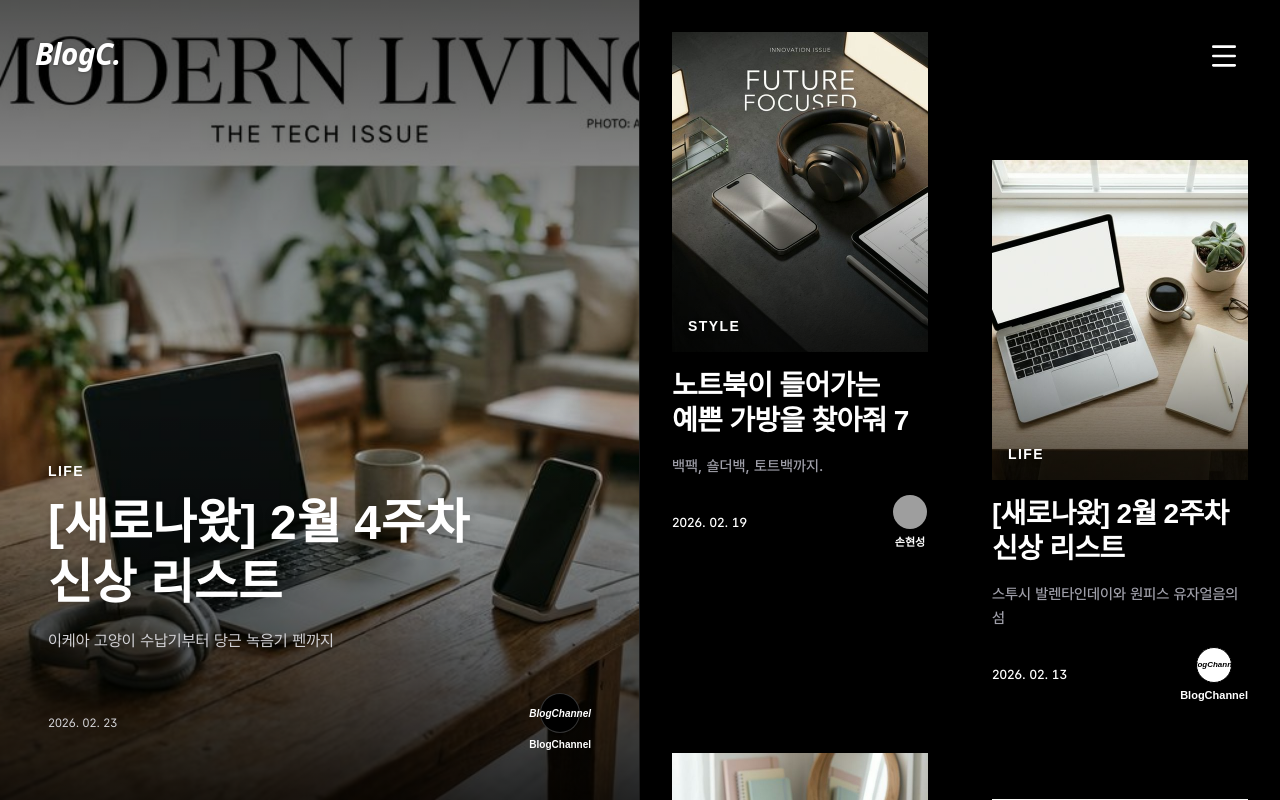
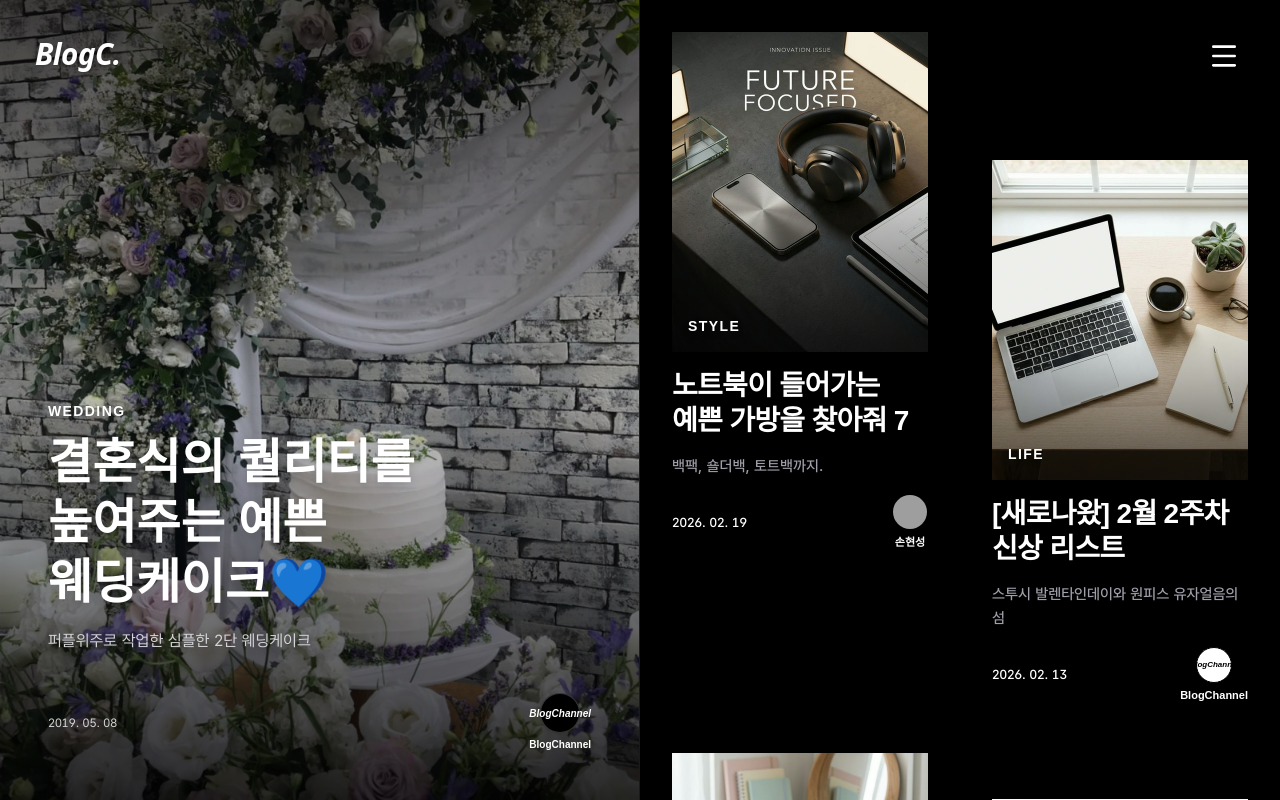
Before and after one commit to lebass98/Editor, a Next.js app: page / in a window 1280 px wide. Shown: the top 800 px of the page. Built offline with nearby package versions, Linux system fonts and the light colour scheme; grey boxes are pictures that could not be loaded; a web font is replaced by a local one.

Commit message:
feat: add duet-mini wedding cake content to main hero and article

```diff
--- a/src/app/article/[id]/page.tsx
+++ b/src/app/article/[id]/page.tsx
@@ -69,8 +69,8 @@ export default async function ArticlePage({ params }: { params: Promise<{ id: st
         {/* Left Fixed Image */}
         <div className="w-full lg:w-1/2 h-[50vh] lg:h-screen lg:sticky top-0 relative shrink-0 z-0 bg-black overflow-hidden">
           <Image
-            src={getImagePath("/images/hero_lifestyle_tech_magazine_1771911195246.png")}
-            alt="Hero Left Image"
+            src={getImagePath("/images/duet-mini-cake.jpg")}
+            alt="Duet Mini Wedding Cake"
             fill
             className="object-cover opacity-90"
             priority
@@ -83,73 +83,81 @@ export default async function ArticlePage({ params }: { params: Promise<{ id: st
           {/* Header Block (Takes full viewport height to match split view) */}
           <div className="w-full relative flex flex-col justify-center px-8 lg:px-16 xl:px-24 min-h-[50vh] lg:min-h-screen pb-16 pt-32 lg:pt-0">
             <div className="text-sm font-bold tracking-widest text-black mb-6 uppercase">
-              TECH
+              WEDDING
             </div>
 
-            <h1 className="text-4xl sm:text-5xl lg:text-[64px] font-bold leading-[1.3] tracking-tight text-black mb-8 break-keep">
-              <span className="border-b-[5px] border-black pb-1 leading-[1.5]">아이폰 폴드는 정말</span><br className="hidden md:block" />
-              <span className="border-b-[5px] border-black pb-1 leading-[1.5] mt-4 md:mt-0 inline-block">이렇게 나올까?</span>
+            <h1 className="text-4xl sm:text-5xl lg:text-[54px] font-bold leading-[1.3] tracking-tight text-black mb-8 break-keep">
+              <span className="border-b-[5px] border-black pb-1 leading-[1.5]">결혼식의 퀄리티를</span><br className="hidden md:block" />
+              <span className="border-b-[5px] border-black pb-1 leading-[1.5] mt-4 md:mt-0 inline-block">높여주는 예쁜 웨딩케이크💙</span>
             </h1>
 
             <p className="text-[16px] font-bold text-black mb-12 lg:mb-16">
-              3D 프린터로 목업을 만들어봤다
+              퍼플위주로 작업한 심플한 2단 웨딩케이크
             </p>
 
             <div className="text-[13px] font-bold text-black">
-              2026. 01. 28
+              2019. 05. 08
             </div>
 
             {/* Author Badge Pinned Bottom Right of this header block */}
             <div className="absolute bottom-8 right-8 lg:bottom-16 lg:right-16 flex flex-col items-center">
-              <div className="w-12 h-12 rounded-full overflow-hidden mb-2 border border-black/10 shadow-sm">
-                <Image src={getImagePath("https://i.pravatar.cc/100?img=9")} alt="이주형" width={48} height={48} className="object-cover" />
+              <div className="w-12 h-12 rounded-full overflow-hidden mb-2 border border-black/10 shadow-sm flex items-center justify-center bg-white">
+                <Image src={getImagePath("/BlogC.svg")} alt="듀엣미니" width={32} height={32} className="object-contain" />
               </div>
-              <span className="text-[12px] font-bold text-black">이주형</span>
+              <span className="text-[12px] font-bold text-black">듀엣미니</span>
             </div>
           </div>
 
           {/* Body Content */}
           <div className="px-8 lg:px-16 xl:px-24 pb-16 text-black text-[15px] leading-[1.6] tracking-tight break-keep">
             <p className="mb-8">
-              안녕하세요, 오랜 아이폰 유져 이주형입니다. 올해 개인적으로 가장 큰 기대를 하고 있는 제품이 바로 폴더블 아이폰(가제 '아이폰 폴드')입니다. 개인적으로 폴더블에 늘 관심이 있었지만, 애플이 쳐둔 울타리 밖을 나가는 걸 심히 귀찮아하는 자로서 200만 원 넘는 갤럭시 폴드를 구매해 잘 활용할 수 있다는 자신이 없었거든요.
+              안녕하세요:) 듀엣미니입니다! 가게오픈하느라 신경쓸게 한두가지가 아니어서 너무 정신없다보니 블로그에 약간 소홀했었는데요😭
             </p>
 
             <p className="mb-12">
-              그렇다면 이 아이폰 폴드는 어떻게 나오게 될까요? 지금까지의 루머를 토대로 3D 프린트한 목업도 만들어보면서 다양한 방면에서 예상해 보았습니다.
+              오픈관련 포스팅에 앞서 지난 주말 주문해주셨던 웨딩케이크 포스팅을 먼저 올립니다😬 #웨딩케이크
             </p>
 
             <div className="my-16 flex justify-center border-y border-black py-8">
-              <h2 className="text-2xl font-bold text-center text-orange-500 italic">
-                아이폰 폴드의 필수 조건<br />
-                주름 없는 폴더블 디스플레이
+              <h2 className="text-2xl font-bold text-center text-purple-600 italic">
+                퍼플그린으로 완성된<br />
+                심플한 2단 웨딩케이크
               </h2>
             </div>
 
+            <p className="mb-8">
+              신부님께서 특별히 퍼플그린으로 해달라고 요청하셔서 퍼플위주로 작업한 심플한 2단 웨딩케이크입니다💓 금요일에 꽃집에가서 직접 골라온 싱싱한 꽃들!
+            </p>
+
             <figure className="mb-12 relative w-full bg-zinc-100 rounded-lg overflow-hidden border border-zinc-200 shadow-sm">
-              <Image src={getImagePath("/images/article_modern_gadgets_1771911232807.png")} alt="Folding Mechanism Mockup" width={800} height={600} className="w-full h-auto object-contain" />
+              <Image src={getImagePath("/images/duet-mini-cake.jpg")} alt="Duet Mini Wedding Cake" width={800} height={600} className="w-full h-auto object-contain" />
             </figure>
 
             <p className="mb-8">
-              많은 루머에 따르면, 아이폰 폴드가 여태껏 출시하지 않은 가장 큰 이유는 바로 폴더블 디스플레이의 주름입니다. 우리가 모두 폴더블 폰의 주름에 대해 어떻게 생각하는지와는 별개로, 애플은 아이폰 폴드가 출시되려면 이 주름이 없어져야만 한다는 입장을 내부적으로 고수해왔다는 이야기가 계속해서 들려왔거든요.
+              열심히 작업중인 저 흐흐... 완성! 넘 이쁘죠? 포장도 까다로운 2단케이크지만 꼼꼼히 포장해서 결혼식장까지 배송 후 세팅까지 완료☺️
             </p>
 
             <p className="mb-8">
-              주름이 문제가 될 부분은 크게 두 가지입니다. 바로 눈에 보이는 것과 화면을 만질 때 주름이 느껴진다는 것이죠. 작년에 출시한 갤럭시 Z 폴드 7도 첫 갤럭시 폴드와 비교하면 주름이 획기적으로 줄어들긴 했지만, 여전히 주름은 적게나마 있었습니다. 제가 갤럭시 Z 폴드 7이나 얼마 전 출시한 Z 트라이폴드를 만져봤을 때, 육안의 주름은 확실히 눈에 띄지 않을 정도로 줄었지만 여전히 손으로 화면을 만졌을 때 느껴졌으니까요.
+              결혼식장도 너무 이쁘고❣️ 신랑 신부도 너무 선남선녀였어요😍 결혼 넘넘 축하드리고 주문해주셔서 감사합니다😖
             </p>
 
             <p className="mb-16">
-              하지만 올해 CES에서 삼성디스플레이가 주름이 없는 폴더블 OLED 시제품을 선보였죠. 기존의 폴더블 화면에서 주름이 발생한 것은 여러 번 접고 펼 때 특정 라인에만 압력이 가해지면서 주름이 깊어지는 것인데, 주름 없는 폴더블 OLED는 경첩 부분에 레이저로 조그만 홈을 여럿 파내어 응력을 완화하는 구조를 띄고 있습니다.
+              '듀엣미니케이크'는 늘 신선한 재료와 최고급 생화를 사용합니다.<br/><br/>
+              ✔️kakao ID. 듀엣미니<br/>
+              ✔️베이킹클래스.원데이클래스 진행중
             </p>
 
             {/* About Author Section inside the right panel */}
             <div className="mt-20 pt-10 border-t border-zinc-200">
               <div className="text-[13px] font-bold mb-6 uppercase tracking-wider">ABOUT AUTHOR</div>
               <div className="flex items-start gap-5">
-                <Image src={getImagePath("https://i.pravatar.cc/100?img=9")} alt="이주형" width={64} height={64} className="rounded-full w-16 h-16 object-cover border border-zinc-200 shrink-0" />
+                <div className="w-16 h-16 rounded-full border border-zinc-200 shrink-0 flex items-center justify-center overflow-hidden bg-white">
+                  <Image src={getImagePath("/BlogC.svg")} alt="듀엣미니" width={40} height={40} className="object-contain" />
+                </div>
                 <div className="flex flex-col">
-                  <div className="font-bold text-[15px] mb-2 text-black">이주형</div>
+                  <div className="font-bold text-[15px] mb-2 text-black">듀엣미니</div>
                   <div className="text-[13px] text-zinc-600 leading-relaxed font-medium break-keep">
-                    테크에 대한 기사만 10년 넘게 쓴 글쟁이. 사실 그 외에도 관심있는 게 너무 많아서 탈입니다.
+                    수제 케이크 전문점. 늘 신선한 재료와 최고급 생화를 사용하여 소중한 날의 퀄리티를 한 층 더 높여드립니다.
                   </div>
                 </div>
               </div>
--- a/src/components/HeroSection.tsx
+++ b/src/components/HeroSection.tsx
@@ -6,11 +6,11 @@ const heroes = [
 // ... (I'll just replace the component block to be safe)
   {
     id: 1,
-    image: "/images/hero_lifestyle_tech_magazine_1771911195246.png",
-    category: "LIFE",
-    title: "[새로나왔] 2월 4주차 신상 리스트",
-    excerpt: "이케아 고양이 수납기부터 당근 녹음기 펜까지",
-    date: "2026. 02. 23"
+    image: "/images/duet-mini-cake.jpg",
+    category: "WEDDING",
+    title: "결혼식의 퀄리티를 높여주는 예쁜 웨딩케이크💙",
+    excerpt: "퍼플위주로 작업한 심플한 2단 웨딩케이크",
+    date: "2019. 05. 08"
   },
   {
     id: 2,
```
Also changed, not shown: public/images/duet-mini-cake.jpg (added).
